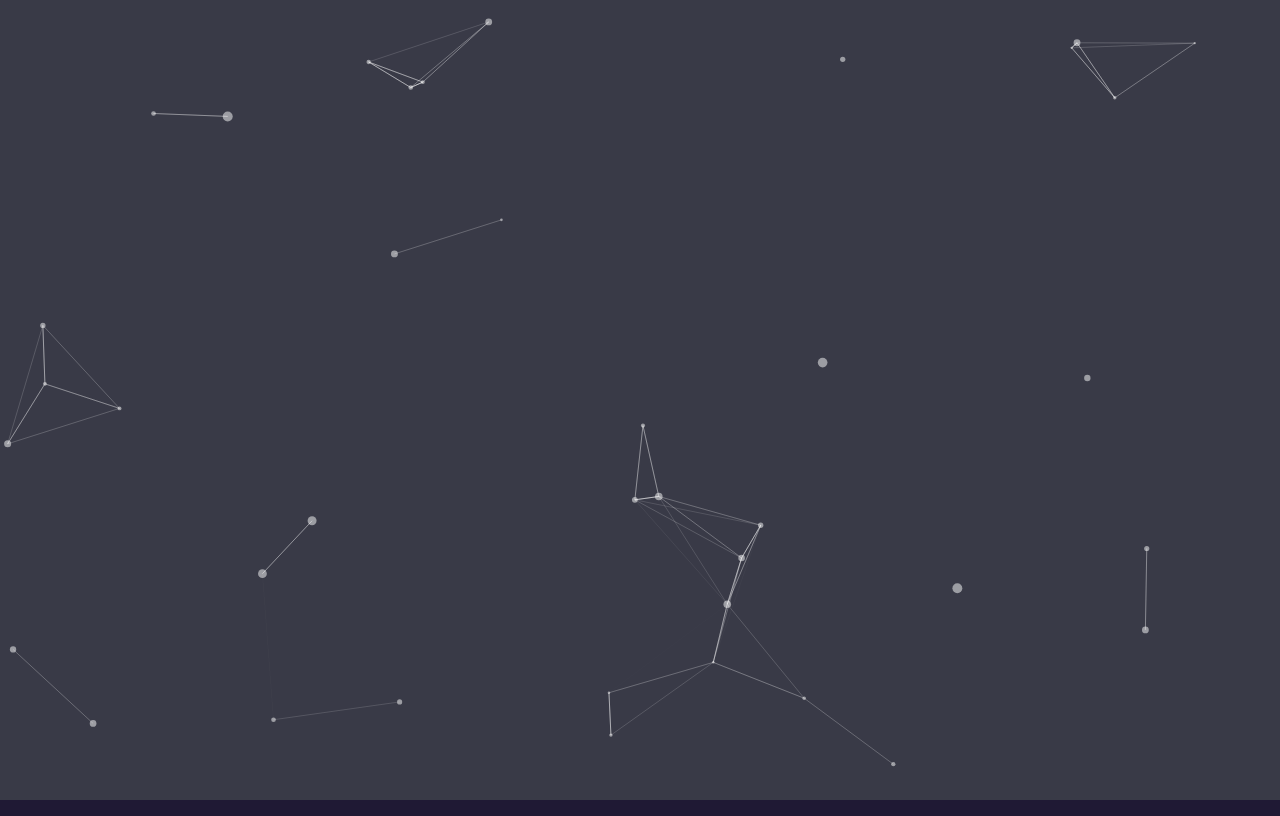
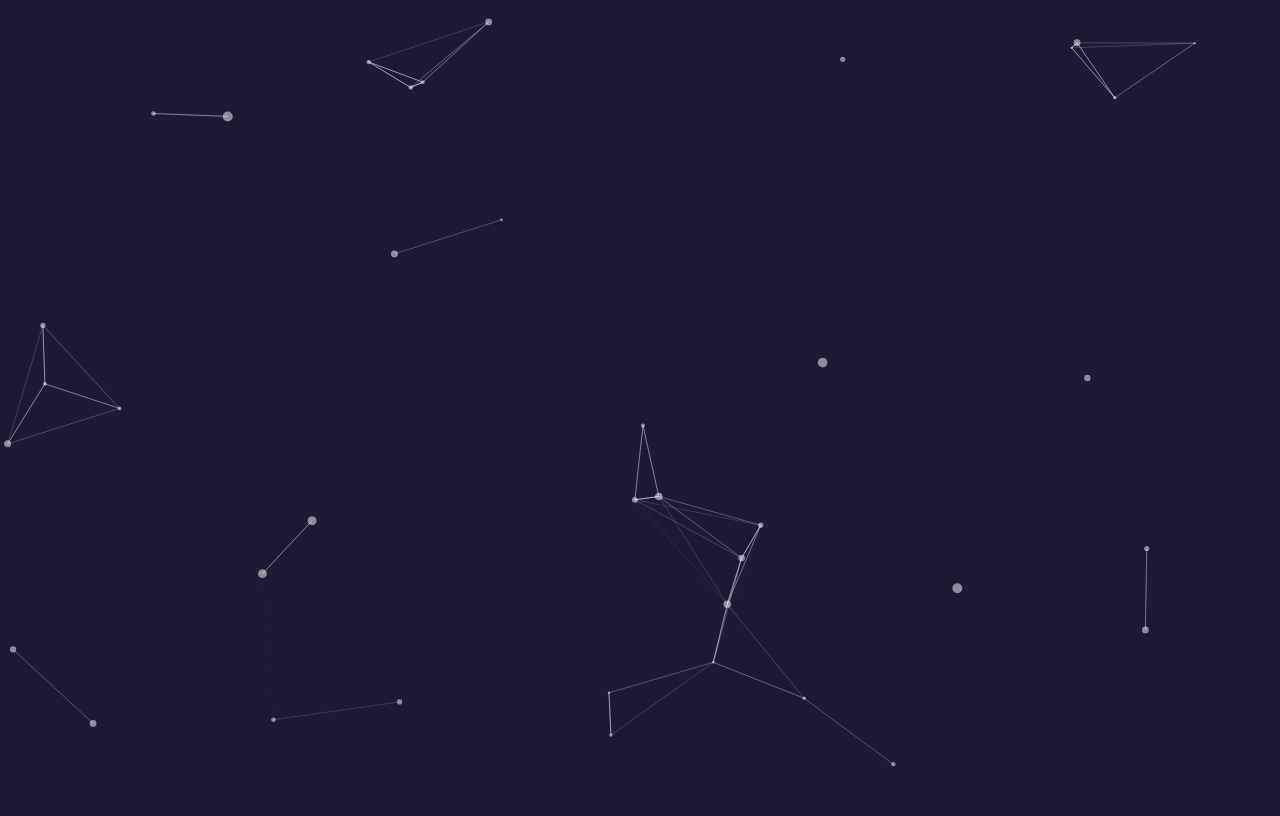
Before and after one commit to malessan4/portfolio-landing, a Next.js app: page / in a window 1280 px wide. Built offline with nearby package versions, Linux system fonts and the light colour scheme.

Commit message:
se hizo muchos cambios intentanto que funcione el color gradiente de fondo. Sin exito, lo dejo asi

```diff
--- a/package.json
+++ b/package.json
@@ -21,9 +21,11 @@
     "@types/node": "^20",
     "@types/react": "^19",
     "@types/react-dom": "^19",
+    "autoprefixer": "^10.4.21",
     "eslint": "^9",
     "eslint-config-next": "15.4.4",
-    "tailwindcss": "^4",
+    "postcss": "^8.5.6",
+    "tailwindcss": "^4.1.11",
     "typescript": "^5"
   }
 }
--- a/src/app/components/cover-particles.tsx
+++ b/src/app/components/cover-particles.tsx
@@ -18,7 +18,7 @@ const CoverParticles = () => {
 
     return (
         init && (
-            <div className="w-[0px]">
+
 
             <Particles
                 id="tsparticles"
@@ -85,7 +85,7 @@ const CoverParticles = () => {
                     detectRetina: true,
                 }}
             />
-            </div>
+
         )
     );
 };
--- a/src/app/globals.css
+++ b/src/app/globals.css
@@ -1,21 +1,29 @@
-@import "tailwindcss";
+@tailwind base;
 @tailwind components;
 @tailwind utilities;
 
-html, body{
+
+html,
+body {
+  /* height: 100%; */
   color: #fff;
   background: #1f1934;
 }
 
-main{
-  background: #393a47;
+main {
+  background: #1f1934;
   height: 100vh;
   height: 100dvh;
+}
 
+.swiper-horizontal > .swiper-pagination-bullets .swiper-pagination-bullet,
+.swiper-pagination-horizontal.swiper-pagination-bullets
+  .swiper-pagination-bullet {
+  background-color: #f5741c;
 }
 
 @layer utilities {
-  .text-balance{
+  .text-balance {
     text-wrap: balance;
   }
 }
--- a/src/app/layout.tsx
+++ b/src/app/layout.tsx
@@ -21,7 +21,7 @@ export default function RootLayout({
   return (
     <html lang="en">
       <body
-        className={`${urbanist.variable} antialiased`}
+        className={`${urbanist.variable} antialiased h-full`}
       >
         {children}
       </body>
--- a/src/app/page.tsx
+++ b/src/app/page.tsx
@@ -6,7 +6,6 @@ export default function Home() {
     <main>
       <div className="flex min-h-[100vh] h-full bg-no-repeat bg-gradient-cover">
         <CoverParticles />
-        <p></p>
       </div>
     </main>
 
--- a/tailwind.config.ts
+++ b/tailwind.config.ts
@@ -1,19 +1,18 @@
-import type { Config } from 'tailwindcss';
+import type { Config } from "tailwindcss";
 
 const config: Config = {
   content: [
     "./pages/**/*.{js,ts,jsx,tsx,mdx}",
     "./components/**/*.{js,ts,jsx,tsx,mdx}",
     "./app/**/*.{js,ts,jsx,tsx,mdx}",
+    "./src/**/*.{js,ts,jsx,tsx,mdx}",
+    "./src/app/**/*.{js,ts,jsx,tsx,mdx}",
   ],
   theme: {
     extend: {
-            color:{
-                secondary: "#f5741c",
-                darkBg: "#131424",
-            },
       backgroundImage: {
-                "gradient-cover": "linear-gradient(90.21deg, rgba(70, 54, 124, 0.5) -5.91%, rgba(74, 47, 189, 0.5) 111.58%)",
+        "gradient-cover":
+         "linear-gradient(90.21deg, rgba(170, 54, 124, 0.8) -5.91%, rgba(74, 47, 189, 0.8) 111.58%)",
       },
     },
   },
```
Also changed, not shown: 1 other file (tests, documents, lock files or other folders). Lines whose indentation alone changed are shown as unchanged.
